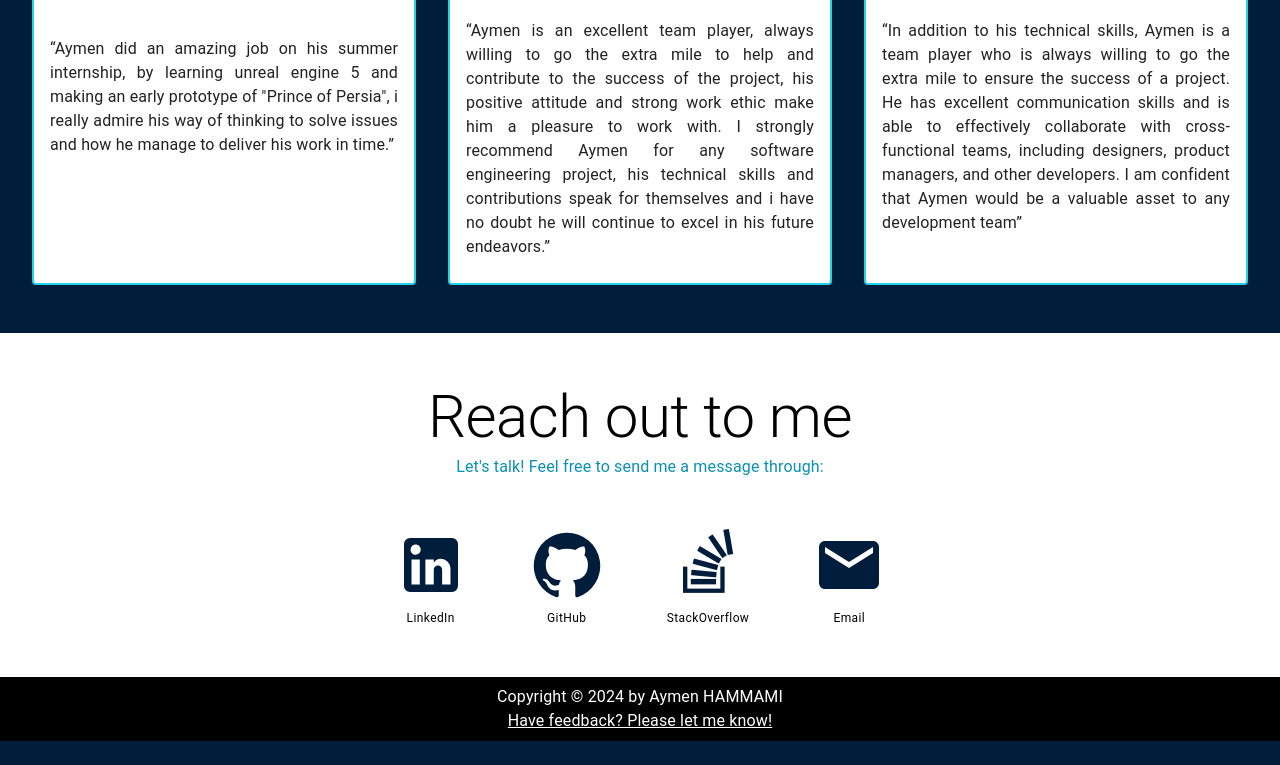
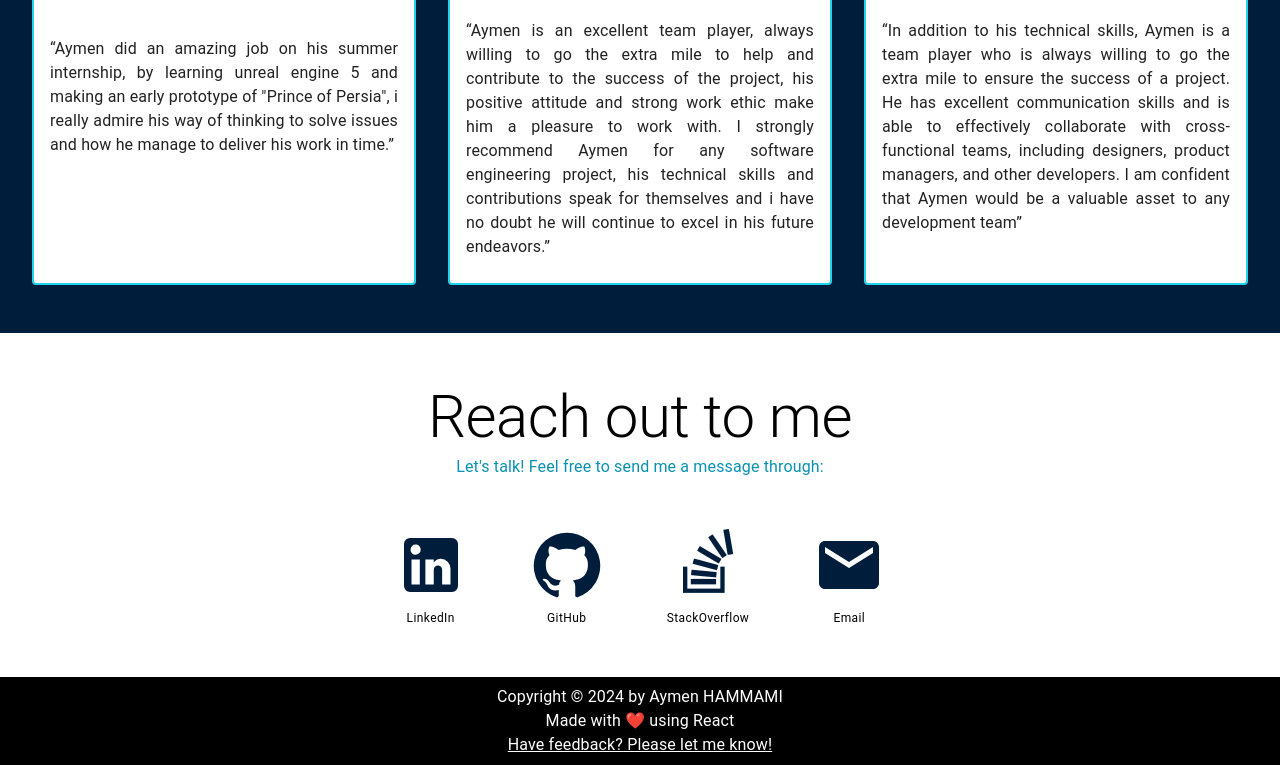
Before and after one commit to aymendps/aymendps.github.io, a React (Create React App) app: page /#/home in a window 1280 px wide. Shown: the part 3747-4512 px from the top of the page. Before the commit the page ends 4488 px from the top, so only its background shows below. Built offline with nearby package versions, Linux system fonts and the light colour scheme.

Commit message:
updated footer to show I made the site myself

```diff
--- a/src/components/Footer.js
+++ b/src/components/Footer.js
@@ -5,6 +5,8 @@ function Footer() {
     <section className="bg-black w-full p-2 screen-md:mb-[70px]">
       <Typography className="text-white text-center">
         Copyright © 2024 by Aymen HAMMAMI
+        <br />
+        Made with ❤️ using React
         <br />
         <a
           href="https://www.linkedin.com/in/aymendps/"
```
